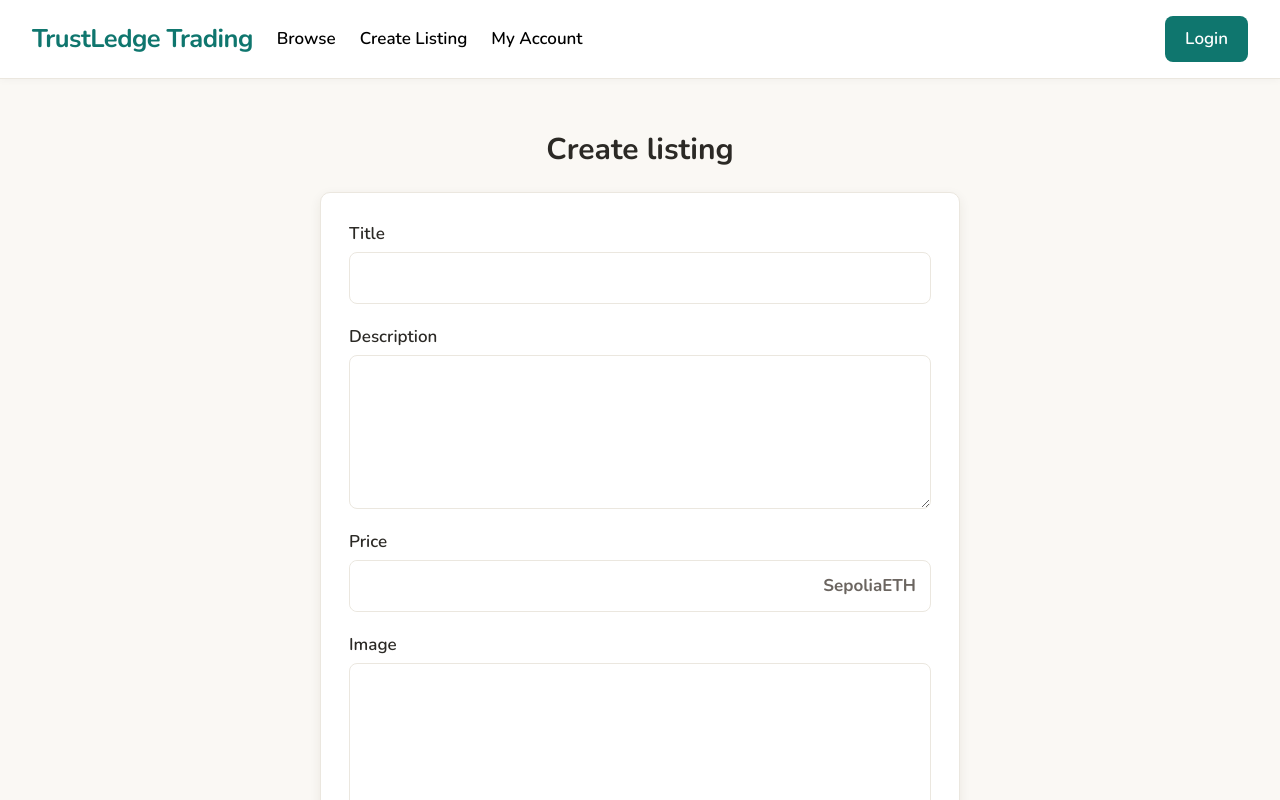
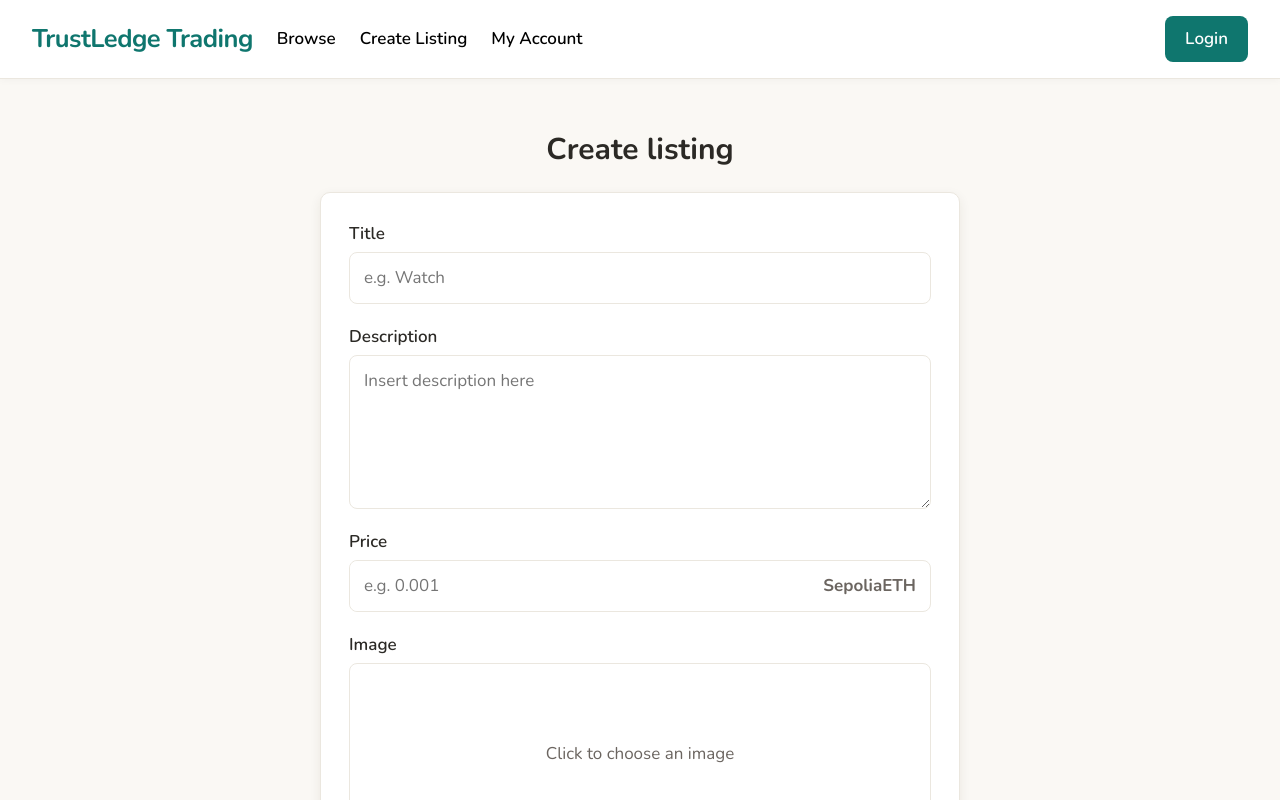
Before and after one commit to Daniel-Massey1/BC-TrustLedge-Trading-System, a React (Vite) app in the folder client/: page / in a window 1280 px wide. Both pictures are taken after typing "Sample" into the empty fields and a click on the button "Create Listing". Shown: the top 800 px of the page. Built offline with nearby package versions, Linux system fonts and the light colour scheme.

Commit message:
made the image hasve actaul finction and added placholder text

```diff
--- a/client/src/App.css
+++ b/client/src/App.css
@@ -205,10 +205,37 @@
 
 
 .image-box {
+  position: relative;
   height: 180px;
+  display: flex;
+  align-items: center;
+  justify-content: center;
+  overflow: hidden;
   border: 1px solid var(--border);
   border-radius: 8px;
   background: var(--surface);
+  color: var(--muted);
+  font-weight: 400;
+  cursor: pointer;
+
+  &:focus-within {
+    border-color: var(--accent);
+    box-shadow: var(--focus-ring);
+  }
+
+  img {
+    width: 100%;
+    height: 100%;
+    object-fit: cover;
+  }
+}
+
+/* Hide the default "Choose file" control but keep it keyboard-accessible */
+.listing-form .image-box input {
+  position: absolute;
+  width: 1px;
+  height: 1px;
+  opacity: 0;
 }
 
 .account {
--- a/client/src/App.jsx
+++ b/client/src/App.jsx
@@ -4,6 +4,17 @@ import './App.css'
 function App() {
   const [page, setPage] = useState('browse')
   const [search, setSearch] = useState('')
+  const [image, setImage] = useState(null) // the actual file, sent to the API later
+  const [preview, setPreview] = useState(null) // temporary URL so we can show it
+
+  function handleImage(e) {
+    const file = e.target.files[0]
+    if (!file) return
+
+    if (preview) URL.revokeObjectURL(preview) // free the old preview
+    setImage(file)
+    setPreview(URL.createObjectURL(file))
+  }
 
   return (
     <>
@@ -69,25 +80,32 @@ function App() {
             <form className="listing-form" onSubmit={(e) => e.preventDefault()}>
               <label>
                 Title
-                <input type="text" />
+                <input type="text" placeholder="e.g. Watch" />
               </label>
 
               <label>
                 Description
-                <textarea rows="5" />
+                <textarea rows="5" placeholder="Insert description here" />
               </label>
 
               <label>
                 Price
                 <span className="price-input">
-                  <input type="number" min="0" step="0.001" />
+                  <input type="number" min="0" step="0.001" placeholder="e.g. 0.001" />
                   SepoliaETH
                 </span>
               </label>
 
               <label>
                 Image
-                <span className="image-box" />
+                <span className="image-box">
+                  {preview ? (
+                    <img src={preview} alt="Selected item" />
+                  ) : (
+                    <span>Click to choose an image</span>
+                  )}
+                  <input type="file" accept="image/png, image/jpeg" onChange={handleImage} />
+                </span>
               </label>
 
               <button type="submit" className="btn submit-btn">
```
